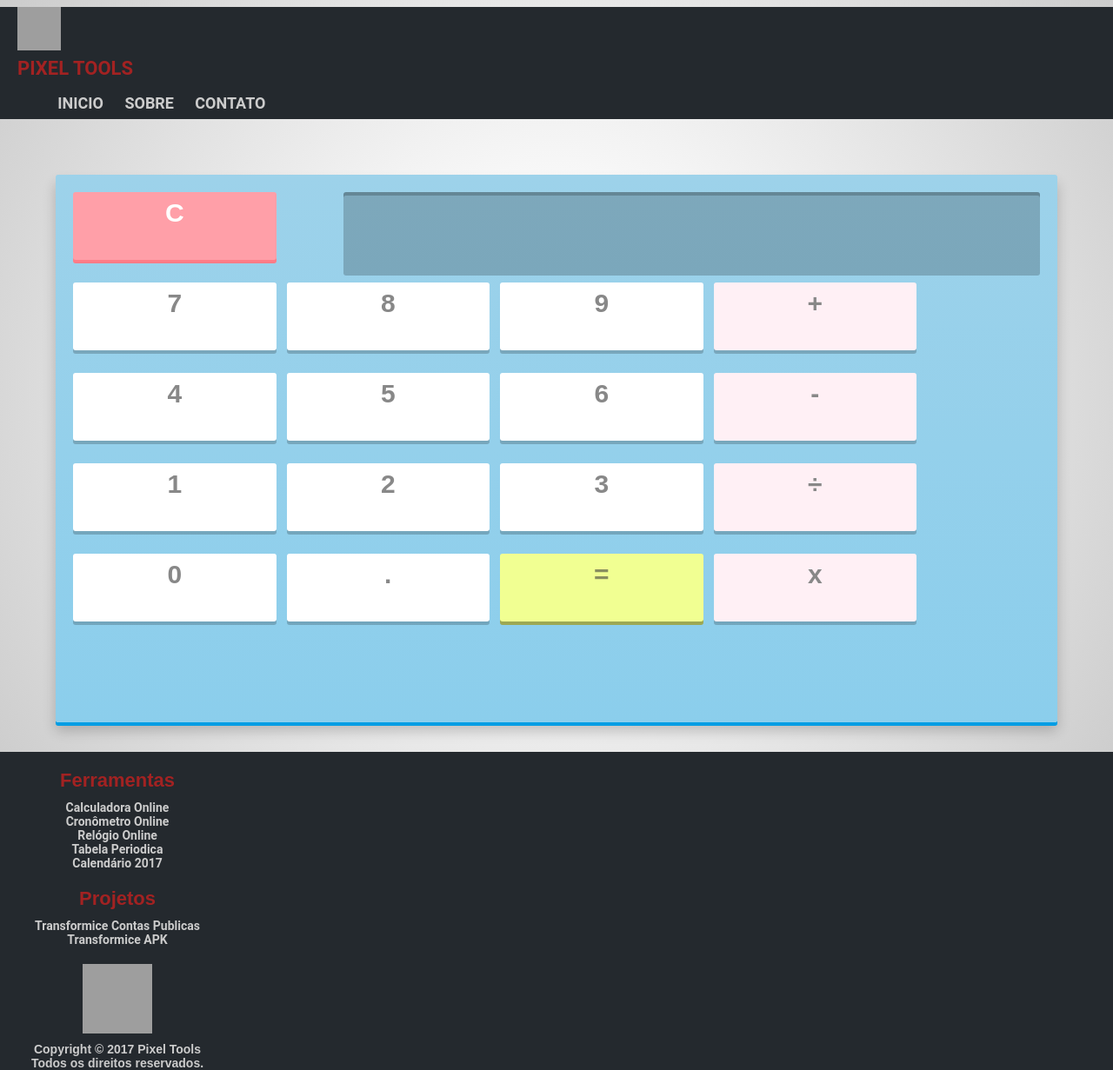
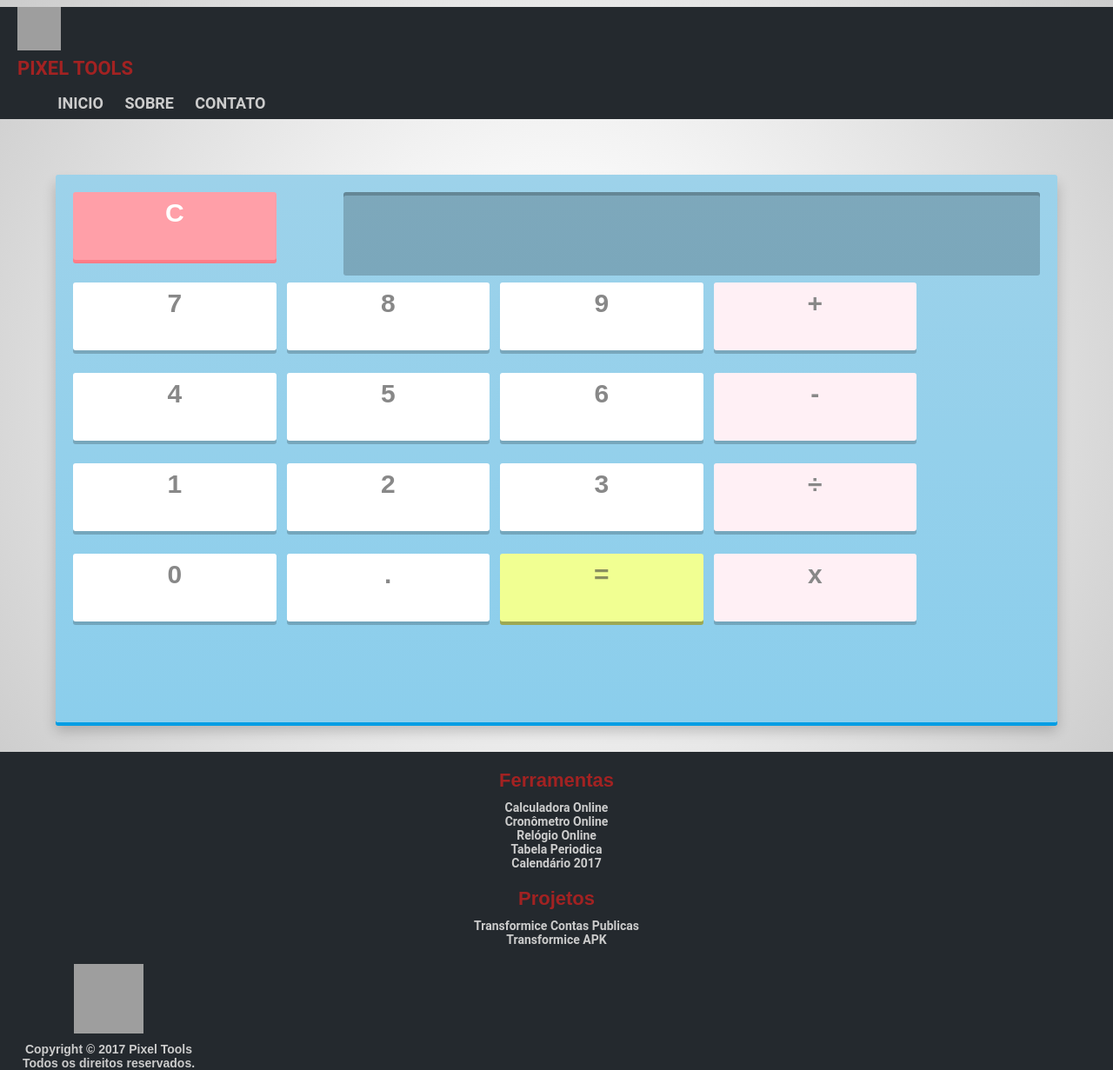
Before and after one commit to TreinoeDieta/Website-Mobile, a Jekyll site: the page calculadora/index.html, which Jekyll copies as it is, in a window 1280 px wide. Shown: the whole page at 87% size. Built offline with Jekyll 4.4.1, drawn with Linux system fonts in a browser that asks for light colours; grey boxes are pictures that could not be loaded.

Commit message:
Update index.html

```diff
--- a/calculadora/index.html
+++ b/calculadora/index.html
@@ -183,17 +183,13 @@ html {
 		font-size: 22px;
     		padding-top: 10px;
     		vertical-align: top;
-    		width: 250px;
     		text-align: center;
-    		padding-left: 20px;
 		}
 		.footer2 {
 		font-size: 22px;
     		padding-top: 10px;
     		vertical-align: top;
-    		width: 250px;
     		text-align: center;
-    		padding-left: 20px;
 		}
 		.footer3 {
 		text-decoration: none;
@@ -203,7 +199,6 @@ html {
     		vertical-align: top;
     		width: 250px;
     		text-align: center;
-    		padding-left: 20px;
 		}
 		.footer {
 		background-color: #24292e;
```
